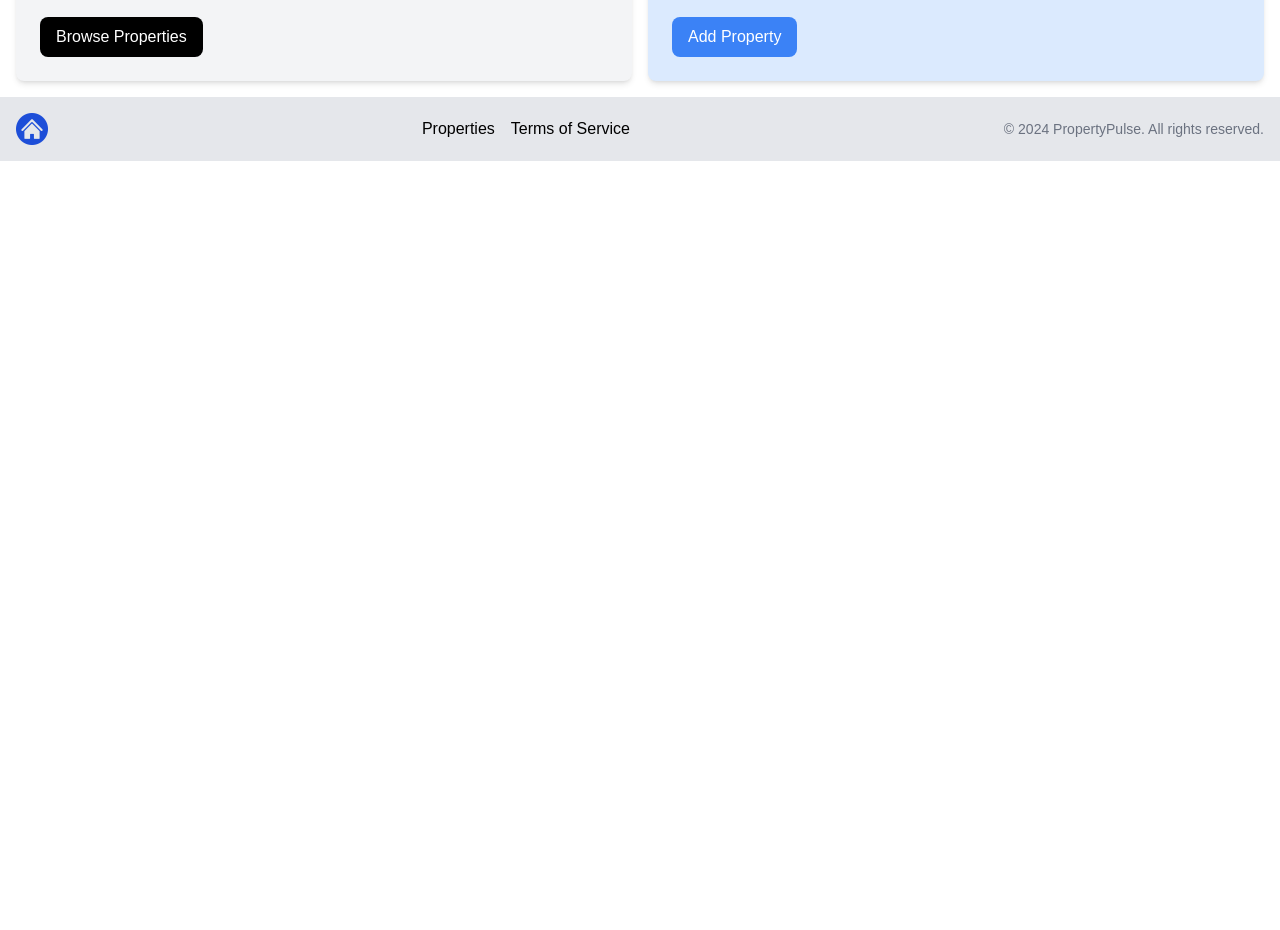
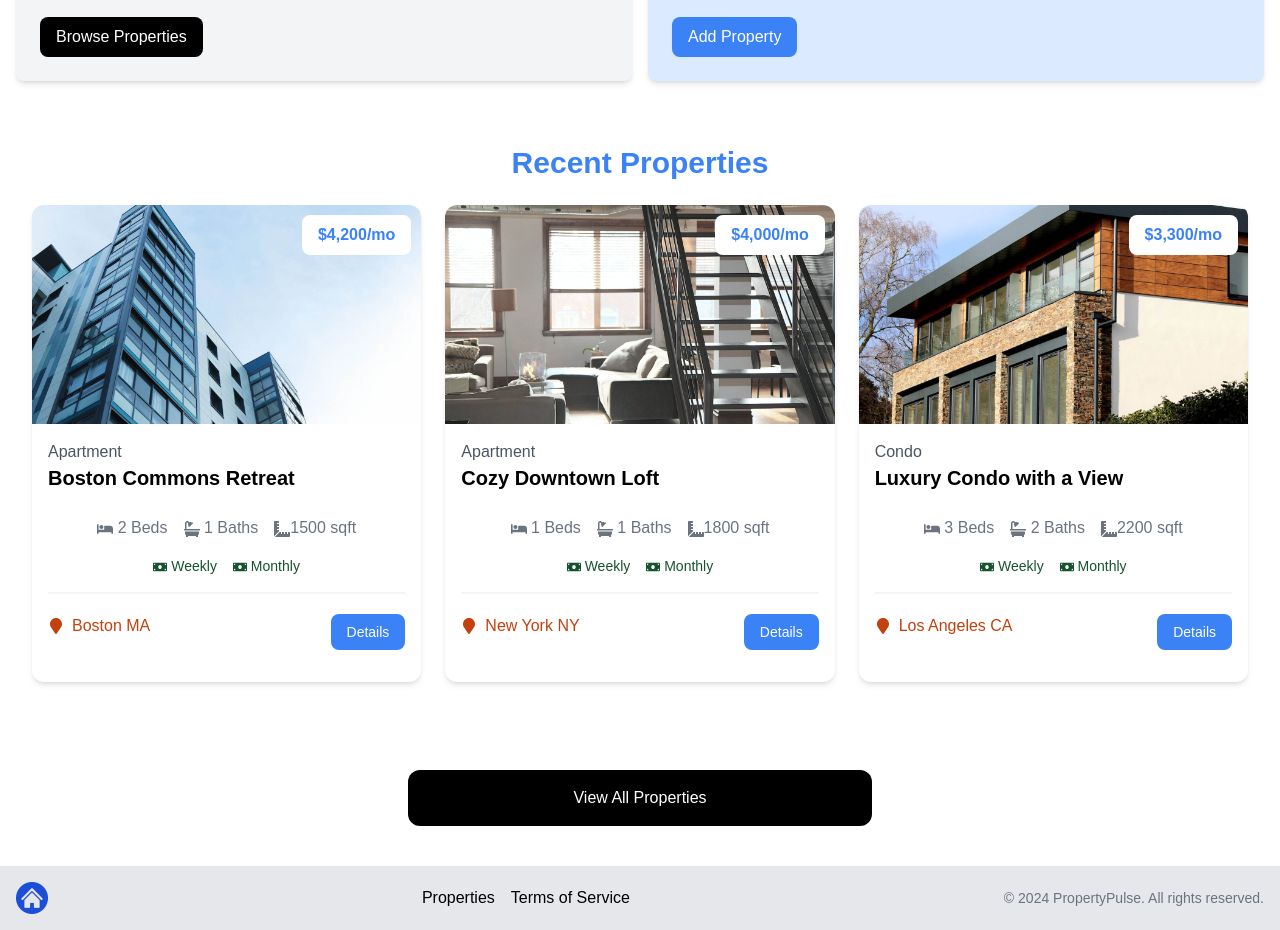
Before and after one commit to Anezz12/property-udemy, a Next.js app: page / in a window 1280 px wide. Shown: the part 540-1470 px from the top of the page. Before the commit the page ends 800 px from the top, so only its background shows below. Built offline with nearby package versions, Linux system fonts and the light colour scheme.

Commit message:
add Home Properties

```diff
--- a/app/page.jsx
+++ b/app/page.jsx
@@ -1,11 +1,12 @@
-import Link from "next/link";
 import Hero from "@/components/Hero";
 import InfoBoxes from "@/components/InfoBoxes";
+import HomePropertiesPage from "@/components/HomeProperties";
 export default function Homepage() {
   return (
     <>
       <Hero />
       <InfoBoxes />
+      <HomePropertiesPage />
     </>
   );
 }
--- a/app/properties/add/page.jsx
+++ b/app/properties/add/page.jsx
@@ -1,22 +1,4 @@
-import properties from "@/properties.json";
-import PropertyCard from "@/components/PropertyCard";
 
-export default function AddPropertyPage() {
-  return (
-    <>
-      <section className="px-4 py-6">
-        <div className=" container-xl lg:container m-auto px-4 py-6">
-          {properties.length === 0 ? (
-            <p>No properties found</p>
-          ) : (
-            <div className=" grid grid-cols-1 md:grid-cols-3 gap-6">
-              {properties.map((property) => (
-                <PropertyCard key={property._id} property={property} />
-              ))}
-            </div>
-          )}
-        </div>
-      </section>
-    </>
-  );
+export default function AddProperties() {
+  return <div>Add properties</div>;
 }
--- a/app/properties/page.jsx
+++ b/app/properties/page.jsx
@@ -1,7 +1,22 @@
-export default function Properties() {
+import properties from "@/properties.json";
+import PropertyCard from "@/components/PropertyCard";
+
+export default function AddPropertyPage() {
   return (
     <>
-      <div>Properties Page</div>
+      <section className="px-4 py-6">
+        <div className=" container-xl lg:container m-auto px-4 py-6">
+          {properties.length === 0 ? (
+            <p>No properties found</p>
+          ) : (
+            <div className=" grid grid-cols-1 md:grid-cols-3 gap-6">
+              {properties.map((property) => (
+                <PropertyCard key={property._id} property={property} />
+              ))}
+            </div>
+          )}
+        </div>
+      </section>
     </>
   );
 }
--- /dev/null
+++ b/components/HomeProperties.jsx
@@ -0,0 +1,35 @@
+import properties from "@/properties.json";
+import PropertyCard from "./PropertyCard";
+import Link from "next/link";
+export default function HomePropertiesPage() {
+  const recentProperties = properties.slice(0, 3);
+  return (
+    <>
+      <section className="px-4 py-6">
+        <div className=" container-xl lg:container m-auto px-4 py-6">
+          <h2 className="text-3xl font-bold text-blue-500 mb-6 text-center">
+            Recent Properties
+          </h2>
+          {properties.length === 0 ? (
+            <p>No properties found</p>
+          ) : (
+            <div className=" grid grid-cols-1 md:grid-cols-3 gap-6">
+              {recentProperties.map((property) => (
+                <PropertyCard key={property._id} property={property} />
+              ))}
+            </div>
+          )}
+        </div>
+      </section>
+
+      <section className="m-auto max-w-lg my-10 px-6">
+        <Link
+          href="/properties"
+          className="block bg-black text-white text-center py-4 px-6 rounded-xl hover:bg-gray-700"
+        >
+          View All Properties
+        </Link>
+      </section>
+    </>
+  );
+}
```
